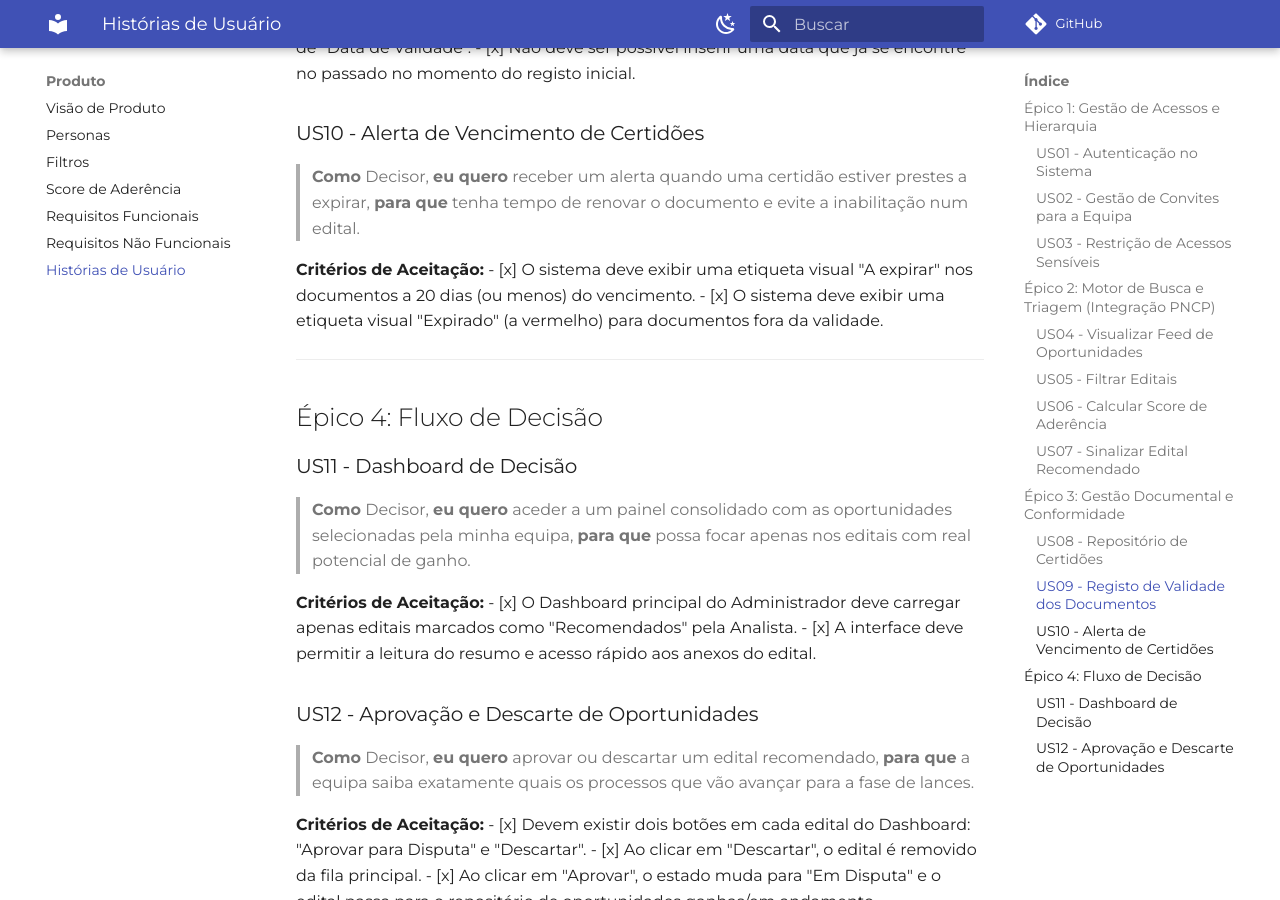
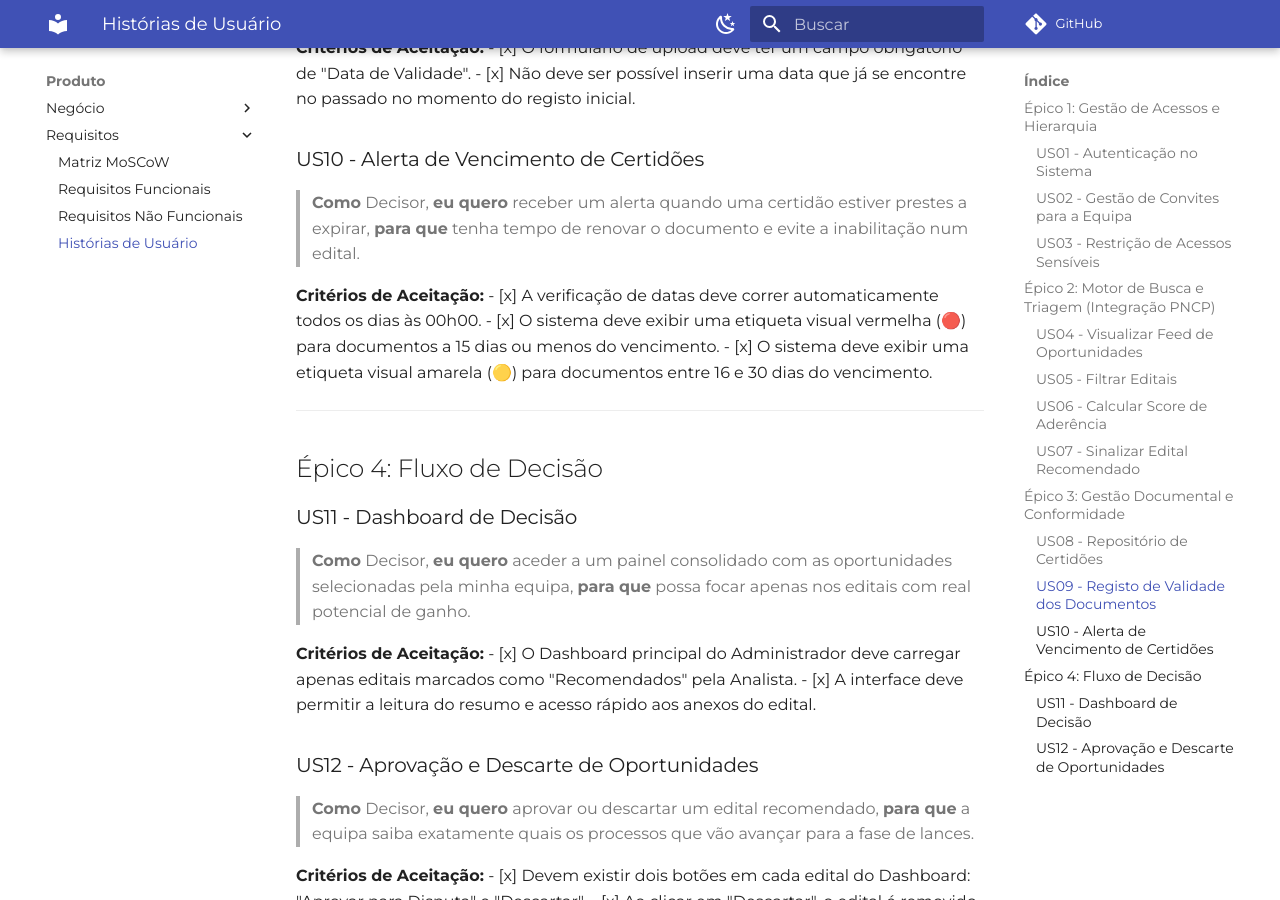
Before and after one commit to LicitaRad4r/documentation, an MkDocs documentation site: the page built from docs/Produto/Requisitos/historias.md, in a window 1280 px wide and 900 px high, scrolled down 2717 px. Built offline with MkDocs 1.6.1 and Material for MkDocs 9.7.7, drawn with Linux system fonts in a browser that asks for light colours; comment, search, counter and statistics services are not loaded; some of the changed text lies outside the part shown.

Commit message:
docs: adiciona matriz moscow ao menu de navegacao

```diff
--- a/docs/Produto/Requisitos/historias.md
+++ b/docs/Produto/Requisitos/historias.md
@@ -46,8 +46,9 @@ Este documento traduz os Requisitos Funcionais do LicitaRadar em Histórias de U
 > **Como** Analista, **eu quero** filtrar os editais por localização, valor e palavra-chave, **para que** encontre rapidamente as oportunidades que a minha PME tem capacidade operacional de atender.
 
 **Critérios de Aceitação:**
-- [x] Devem existir campos de filtro para UF, Município, Modalidade e intervalo de Valores.
+- [x] Devem existir campos de filtro para Palavra-chave, UF, Município, Modalidade, Datas e Valor Estimado.
 - [x] O feed deve atualizar os resultados de forma dinâmica ao aplicar os filtros.
+- [x] O sistema deve devolver os resultados da pesquisa em menos de 2 segundos.
 
 ### US06 - Calcular Score de Aderência
 > **Como** Analista, **eu quero** ver uma pontuação de aderência em cada edital, **para que** saiba de imediato quais as licitações mais compatíveis com o nosso histórico e capacidade.
@@ -85,8 +86,9 @@ Este documento traduz os Requisitos Funcionais do LicitaRadar em Histórias de U
 > **Como** Decisor, **eu quero** receber um alerta quando uma certidão estiver prestes a expirar, **para que** tenha tempo de renovar o documento e evite a inabilitação num edital.
 
 **Critérios de Aceitação:**
-- [x] O sistema deve exibir uma etiqueta visual "A expirar" nos documentos a 20 dias (ou menos) do vencimento.
-- [x] O sistema deve exibir uma etiqueta visual "Expirado" (a vermelho) para documentos fora da validade.
+- [x] A verificação de datas deve correr automaticamente todos os dias às 00h00.
+- [x] O sistema deve exibir uma etiqueta visual vermelha (🔴) para documentos a 15 dias ou menos do vencimento.
+- [x] O sistema deve exibir uma etiqueta visual amarela (🟡) para documentos entre 16 e 30 dias do vencimento.
 
 ---
 
--- a/mkdocs.yml
+++ b/mkdocs.yml
@@ -22,19 +22,22 @@ theme:
     - content.code.copy
 
 extra_css:
-  - assets/stylesheets/extra.css
+  - assets/stylesheets/extra.class
 
 nav:
   - Início: index.md
   - Arquitetura: Arquitetura.md
   - Produto:
-    - Visão de Produto: Produto/Negocio/visao_de_produto.md
-    - Personas: Produto/Negocio/personas.md
-    - Filtros: Produto/Negocio/filtros.md
-    - Score de Aderência: Produto/Negocio/score.md
-    - Requisitos Funcionais: Produto/Requisitos/requisitosfuncionais.md
-    - Requisitos Não Funcionais: Produto/Requisitos/naofuncionais.md
-    - Histórias de Usuário: Produto/Requisitos/historias.md
+    - Negócio:
+      - Visão de Produto: Produto/Negocio/visao_de_produto.md
+      - Personas: Produto/Negocio/personas.md
+      - Filtros: Produto/Negocio/filtros.md
+      - Score de Aderência: Produto/Negocio/score.md
+    - Requisitos:
+      - Matriz MoSCoW: Produto/Requisitos/MosCOW.md
+      - Requisitos Funcionais: Produto/Requisitos/requisitosfuncionais.md
+      - Requisitos Não Funcionais: Produto/Requisitos/naofuncionais.md
+      - Histórias de Usuário: Produto/Requisitos/historias.md
   - Testes:
     - Estratégia de Testes: Testes/estrategia_de_testes.md
 
```
Also changed, not shown: docs/Arquitetura.md (+0 -5 lines), docs/Produto/Requisitos/MosCOW.md (added, +33 -0 lines), docs/Produto/Requisitos/naofuncionais.md (+1 -1 lines).
